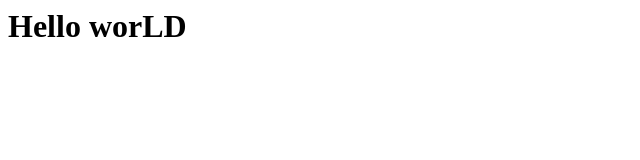
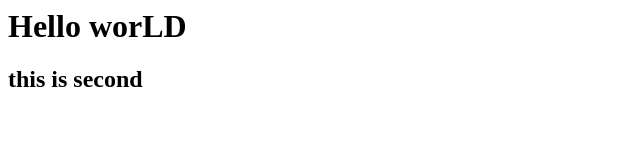
Before and after one commit to 2x-Hra/Let-Git, a plain HTML site: page index.html in a window 1280 px wide. Shown: the whole page, without its empty margins (0-640 px from the left). Drawn offline with Linux system fonts and the light colour scheme.

Commit message:
fist on magid

```diff
--- a/index.html
+++ b/index.html
@@ -4,5 +4,6 @@
     </head>
     <body>
         <h1>Hello worLD</h1>
+        <h2>this is second</h2>
     </body>
 </html>
```
